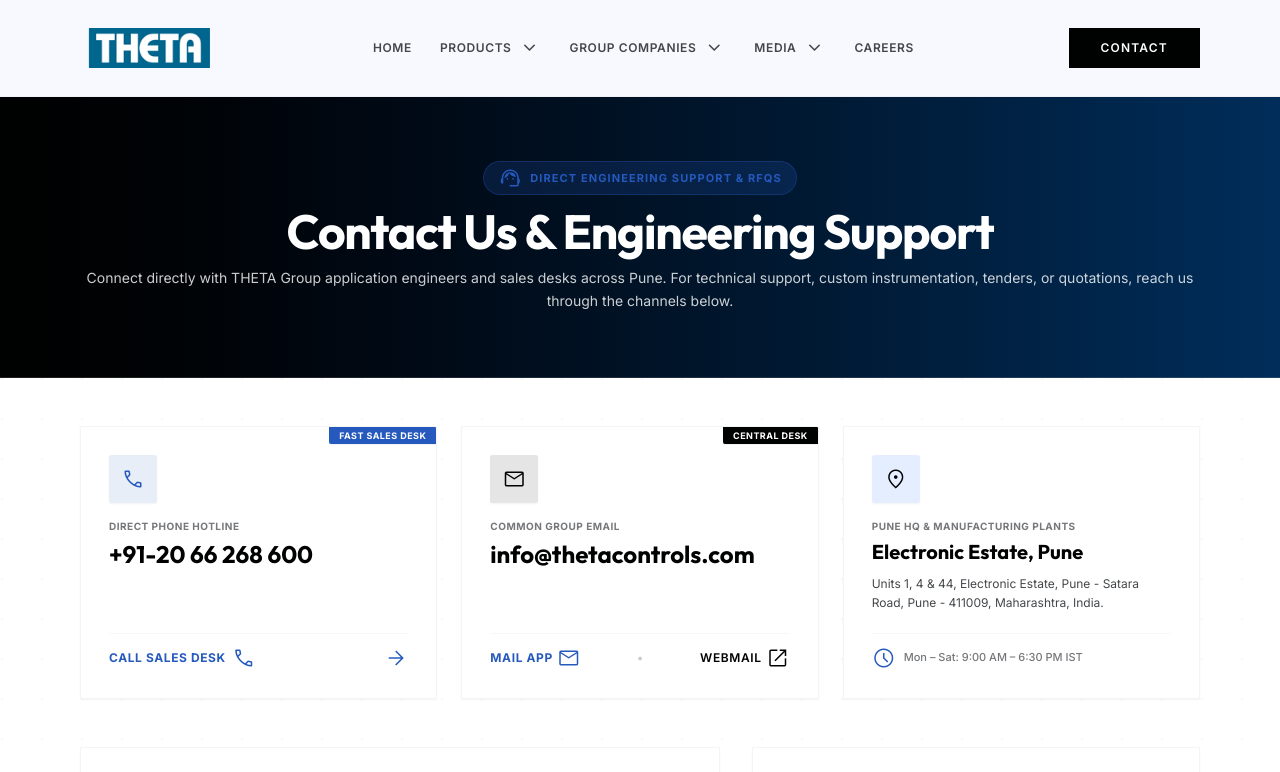
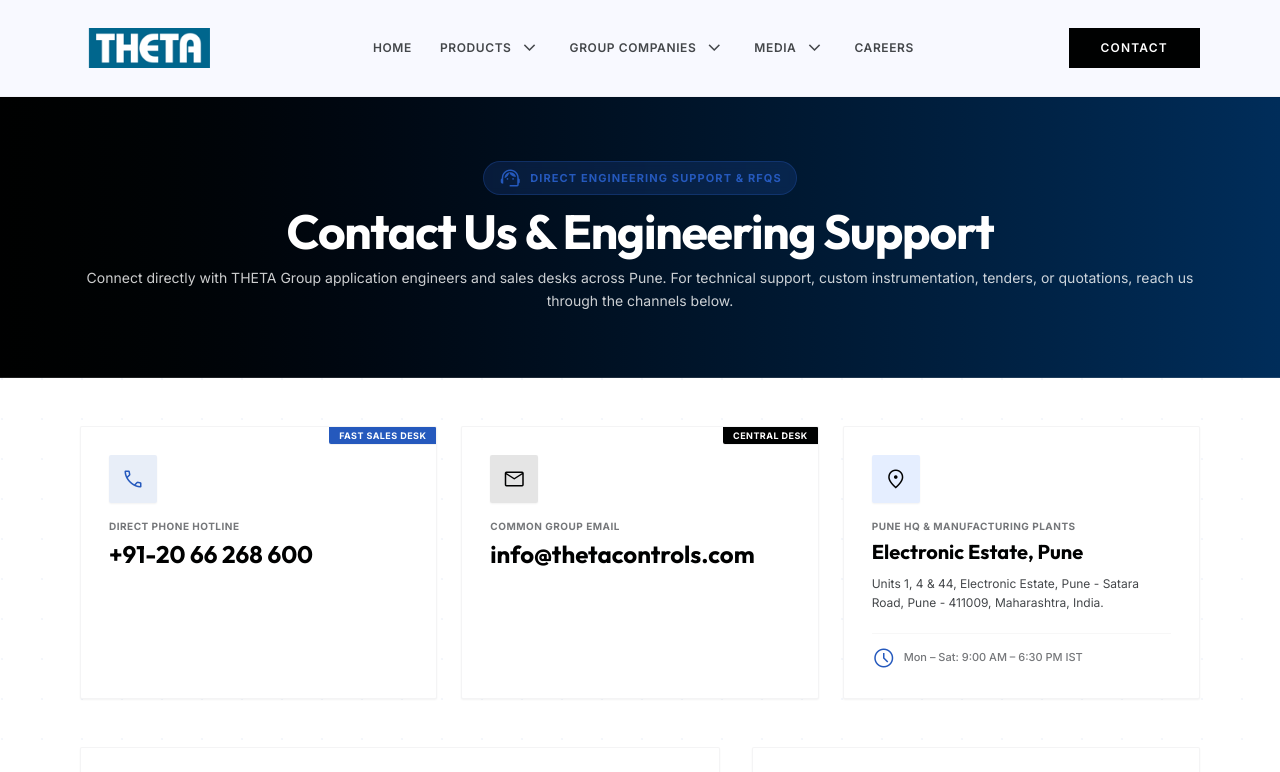
Before and after one commit to vrushabh-digraje/Theta, a React (Vite) app: page /contact in a window 1280 px wide. Shown: the top 772 px of the page. Built offline with nearby package versions, Linux system fonts and the light colour scheme.

Commit message:
Remove bottom options row and make cards directly launch app or fallback to web on click

```diff
--- a/src/pages/Contact.tsx
+++ b/src/pages/Contact.tsx
@@ -91,6 +91,56 @@ export const Contact: FC = () => {
     setFormSubmitted(true);
   };
 
+  const handlePhoneClick = (e?: React.MouseEvent) => {
+    if (e) e.preventDefault();
+    const phone = '+912066268600';
+    const isMobile = /Android|iPhone|iPad|iPod|BlackBerry|IEMobile|Opera Mini/i.test(navigator.userAgent);
+    if (isMobile) {
+      window.location.href = `tel:${phone}`;
+      return;
+    }
+
+    // On Laptop / Desktop: attempt calling app, fallback to WhatsApp Web if window doesn't blur
+    let appOpened = false;
+    const onBlur = () => {
+      appOpened = true;
+    };
+    window.addEventListener('blur', onBlur, { once: true });
+    window.location.href = `tel:${phone}`;
+
+    setTimeout(() => {
+      window.removeEventListener('blur', onBlur);
+      if (!appOpened && document.hasFocus()) {
+        window.open('https://wa.me/912066268600', '_blank', 'noopener,noreferrer');
+      }
+    }, 800);
+  };
+
+  const handleEmailClick = (e?: React.MouseEvent) => {
+    if (e) e.preventDefault();
+    const email = 'info@thetacontrols.com';
+    const isMobile = /Android|iPhone|iPad|iPod|BlackBerry|IEMobile|Opera Mini/i.test(navigator.userAgent);
+    if (isMobile) {
+      window.location.href = `mailto:${email}`;
+      return;
+    }
+
+    // On Laptop / Desktop: attempt mailto app, fallback to Webmail if window doesn't blur
+    let appOpened = false;
+    const onBlur = () => {
+      appOpened = true;
+    };
+    window.addEventListener('blur', onBlur, { once: true });
+    window.location.href = `mailto:${email}`;
+
+    setTimeout(() => {
+      window.removeEventListener('blur', onBlur);
+      if (!appOpened && document.hasFocus()) {
+        window.open(`https://mail.google.com/mail/?view=cm&fs=1&to=${email}`, '_blank', 'noopener,noreferrer');
+      }
+    }, 800);
+  };
+
   return (
     <div className="w-full pb-20">
       {/* 1. TOP HERO BANNER */}
@@ -119,7 +169,11 @@ export const Contact: FC = () => {
         <div className="grid grid-cols-1 md:grid-cols-2 lg:grid-cols-3 gap-6 mb-12">
 
           {/* Card 1: Direct Phone Hotline */}
-          <div className="p-6 sm:p-7 bg-surface-container-lowest border border-outline-variant/20 hover:border-secondary rounded-xs shadow-xs hover:shadow-xl transition-all duration-300 hover:-translate-y-1 group flex flex-col justify-between relative overflow-hidden">
+          <div
+            onClick={handlePhoneClick}
+            className="p-6 sm:p-7 bg-surface-container-lowest border border-outline-variant/20 hover:border-secondary rounded-xs shadow-xs hover:shadow-xl transition-all duration-300 hover:-translate-y-1 group flex flex-col justify-between relative overflow-hidden cursor-pointer"
+            title="Click to call +91-20 66 268 600"
+          >
             <div className="absolute top-0 right-0 bg-secondary text-white text-[9px] font-bold uppercase tracking-wider px-2.5 py-0.5 rounded-bl-xs shadow-2xs">
               Fast Sales Desk
             </div>
@@ -131,31 +185,18 @@ export const Contact: FC = () => {
               <span className="font-body text-[10px] font-bold text-outline uppercase tracking-wider block mb-1">
                 Direct Phone Hotline
               </span>
-              <a
-                href="tel:+912066268600"
-                className="font-display text-xl sm:text-2xl font-bold text-primary hover:text-secondary transition-colors block mb-1"
-                title="Click to call +91-20 66 268 600"
-              >
+              <div className="font-display text-xl sm:text-2xl font-bold text-primary group-hover:text-secondary transition-colors block">
                 +91-20 66 268 600
-              </a>
-            </div>
-
-            <div className="mt-5 pt-3 border-t border-outline-variant/15 flex items-center justify-between text-xs font-bold text-secondary uppercase tracking-wider">
-              <a
-                href="tel:+912066268600"
-                className="hover:underline flex items-center gap-1.5 text-secondary"
-              >
-                <span>Call Sales Desk</span>
-                <span className="material-symbols-outlined text-[16px]">call</span>
-              </a>
-              <span className="material-symbols-outlined text-[16px] group-hover:translate-x-1 transition-transform">
-                arrow_forward
-              </span>
+              </div>
             </div>
           </div>
 
           {/* Card 2: Central Group Email */}
-          <div className="p-6 sm:p-7 bg-surface-container-lowest border border-outline-variant/20 hover:border-secondary rounded-xs shadow-xs hover:shadow-xl transition-all duration-300 hover:-translate-y-1 group flex flex-col justify-between relative overflow-hidden">
+          <div
+            onClick={handleEmailClick}
+            className="p-6 sm:p-7 bg-surface-container-lowest border border-outline-variant/20 hover:border-secondary rounded-xs shadow-xs hover:shadow-xl transition-all duration-300 hover:-translate-y-1 group flex flex-col justify-between relative overflow-hidden cursor-pointer"
+            title="Click to send email to info@thetacontrols.com"
+          >
             <div className="absolute top-0 right-0 bg-primary text-white text-[9px] font-bold uppercase tracking-wider px-2.5 py-0.5 rounded-bl-xs shadow-2xs">
               Central Desk
             </div>
@@ -167,35 +208,9 @@ export const Contact: FC = () => {
               <span className="font-body text-[10px] font-bold text-outline uppercase tracking-wider block mb-1">
                 Common Group Email
               </span>
-              <a
-                href="mailto:info@thetacontrols.com"
-                className="font-display text-xl sm:text-2xl font-bold text-primary hover:text-secondary transition-colors block mb-1 truncate"
-                title="Click to email info@thetacontrols.com"
-              >
+              <div className="font-display text-xl sm:text-2xl font-bold text-primary group-hover:text-secondary transition-colors block truncate">
                 info@thetacontrols.com
-              </a>
-            </div>
-
-            <div className="mt-5 pt-3 border-t border-outline-variant/15 flex items-center justify-between text-xs font-bold uppercase tracking-wider gap-2">
-              <a
-                href="mailto:info@thetacontrols.com"
-                className="text-secondary hover:underline flex items-center gap-1"
-                title="Open in Mail App (Mobile & Laptop)"
-              >
-                <span>Mail App</span>
-                <span className="material-symbols-outlined text-[14px]">mail</span>
-              </a>
-              <span className="text-outline/40">•</span>
-              <a
-                href="https://mail.google.com/mail/?view=cm&fs=1&to=info@thetacontrols.com"
-                target="_blank"
-                rel="noopener noreferrer"
-                className="text-primary hover:text-secondary hover:underline flex items-center gap-1 font-semibold"
-                title="Open in Gmail Web (Browser)"
-              >
-                <span>Webmail</span>
-                <span className="material-symbols-outlined text-[14px]">open_in_new</span>
-              </a>
+              </div>
             </div>
           </div>
 
```
